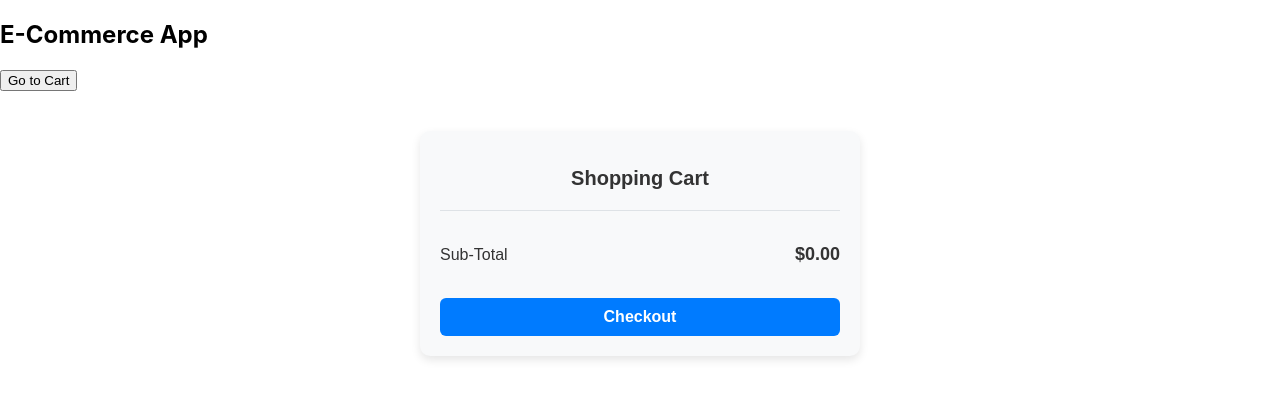
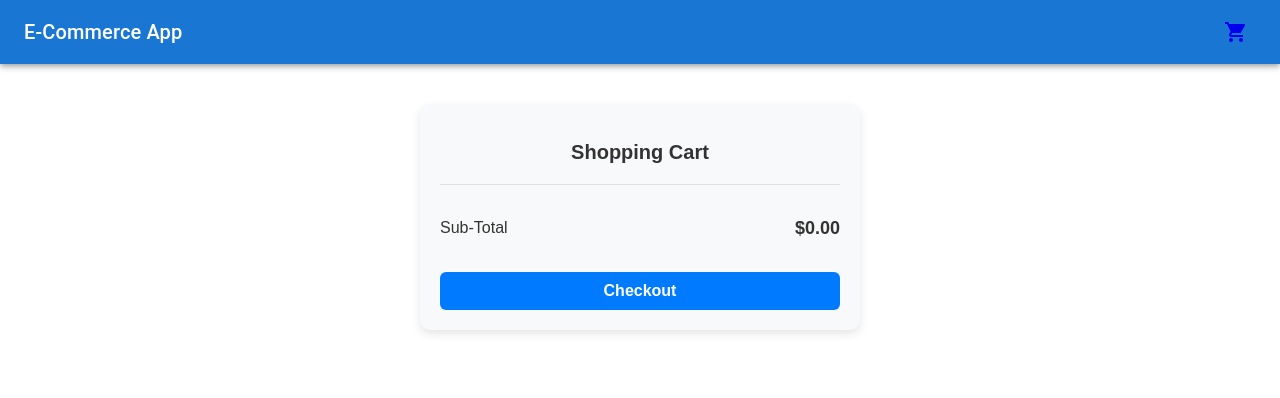
Before and after one commit to Laksana11/Ecommerce_Website, a React (Create React App) app: page /cart in a window 1280 px wide. Shown: the top 398 px of the page. Built offline with nearby package versions, Linux system fonts and the light colour scheme.

Commit message:
After addin homepage

```diff
--- a/src/App.js
+++ b/src/App.js
@@ -1,56 +1,14 @@
+// App.js
 import React from "react";
-import {
-  BrowserRouter as Router,
-  Routes,
-  Route,
-  Link,
-  Navigate,
-} from "react-router-dom";
-import { useSelector } from "react-redux";
-import Signup from "./components/authentication/Signup";
-import Login from "./components/authentication/Login";
-import ProductList from "./components/product/ProductList";
-import Cart from "./components/cartComponents/Cart";
-import CartSummary from "./components/cartComponents/CartSummary";
+import { BrowserRouter as Router } from "react-router-dom";
+import Routes from "./routes/Routes"; // Import Routes
+import Header from "./components/Header"; // Import Header
 
 const App = () => {
-  const user = useSelector((state) => state.auth.user);
-  const cart = useSelector((state) => state.cart.cart);
-
   return (
     <Router>
-      <div>
-        <header>
-          <nav>
-            <h1>E-Commerce App</h1>
-            {user && <p>Welcome, {user.name}!</p>}
-            <Link to="/cart">
-              <button>
-                Go to Cart {cart.length > 0 && `(${cart.length})`}
-              </button>
-            </Link>
-          </nav>
-        </header>
-
-        <main>
-          <Routes>
-            {!user ? (
-              <>
-                <Route path="/signup" element={<Signup />} />
-                <Route path="/login" element={<Login />} />
-                <Route path="/cart" element={<Cart />} />
-                <Route path="*" element={<Navigate to="/login" />} />
-              </>
-            ) : (
-              <>
-                <Route path="/" element={<ProductList />} />
-                <Route path="/cart" element={<Cart />} />
-                <Route path="*" element={<Navigate to="/" />} />
-              </>
-            )}
-          </Routes>
-        </main>
-      </div>
+      <Header /> {/* Add Header to the top of the page */}
+      <Routes /> {/* Add routes for different pages */}
     </Router>
   );
 };
--- /dev/null
+++ b/src/components/Header.js
@@ -0,0 +1,33 @@
+// components/Header.js
+import React from "react";
+import { Link } from "react-router-dom";
+import { AppBar, Toolbar, Typography, IconButton, Badge } from "@mui/material";
+import ShoppingCartIcon from "@mui/icons-material/ShoppingCart";
+import { useSelector } from "react-redux";
+
+const Header = () => {
+  const user = useSelector((state) => state.auth.user);
+  const cart = useSelector((state) => state.cart.cart);
+
+  return (
+    <AppBar position="sticky">
+      <Toolbar>
+        <Typography variant="h6" sx={{ flexGrow: 1 }}>
+          E-Commerce App
+        </Typography>
+        {user && <Typography variant="body1">Welcome, {user.name}!</Typography>}
+
+        {/* Cart Icon */}
+        <Link to="/cart">
+          <IconButton color="inherit">
+            <Badge badgeContent={cart.length} color="secondary">
+              <ShoppingCartIcon />
+            </Badge>
+          </IconButton>
+        </Link>
+      </Toolbar>
+    </AppBar>
+  );
+};
+
+export default Header;
--- /dev/null
+++ b/src/components/HomePage.js
@@ -0,0 +1,20 @@
+// components/HomePage.js
+import React from "react";
+import { Typography, Box } from "@mui/material";
+import ProductList from "../components/product/ProductList";
+
+const HomePage = () => {
+  return (
+    <Box sx={{ padding: 2 }}>
+      <Typography variant="h4" gutterBottom>
+        Welcome to the E-Commerce App
+      </Typography>
+      <Typography variant="body1">
+        Explore a wide variety of products and enjoy shopping!
+      </Typography>
+      <ProductList />
+    </Box>
+  );
+};
+
+export default HomePage;
--- a/src/components/product/ProductList.jsx
+++ b/src/components/product/ProductList.jsx
@@ -65,7 +65,6 @@ const ProductList = () => {
   const uniqueCategories = Array.from(new Set(products.map((p) => p.category)));
 
   useEffect(() => {
-    // Filter products dynamically based on the search term and category
     let filtered = products;
 
     if (searchTerm.trim() !== "") {
@@ -89,7 +88,7 @@ const ProductList = () => {
     }
 
     setFilteredProducts(filtered);
-  }, [searchTerm, selectedCategory, products]);
+  }, [searchTerm, selectedCategory]); // Fixed dependencies array
 
   return (
     <div>
--- /dev/null
+++ b/src/routes/Routes.js
@@ -0,0 +1,35 @@
+// routes/Routes.js
+import React from "react";
+import { Routes, Route, Navigate } from "react-router-dom";
+import { useSelector } from "react-redux";
+import ProductList from "../components/product/ProductList";
+import Cart from "../components/cartComponents/Cart";
+import CartSummary from "../components/cartComponents/CartSummary";
+import Signup from "../components/authentication/Signup";
+import Login from "../components/authentication/Login";
+import HomePage from "../components/HomePage";
+
+const Routing = () => {
+  const user = useSelector((state) => state.auth.user);
+
+  return (
+    <Routes>
+      {!user ? (
+        <>
+          <Route path="/signup" element={<Signup />} />
+          <Route path="/login" element={<Login />} />
+          <Route path="/cart" element={<Cart />} />
+          <Route path="*" element={<Navigate to="/login" />} />
+        </>
+      ) : (
+        <>
+          <Route path="/" element={<HomePage />} />
+          <Route path="/cart" element={<Cart />} />
+          <Route path="*" element={<Navigate to="/" />} />
+        </>
+      )}
+    </Routes>
+  );
+};
+
+export default Routing;
```
